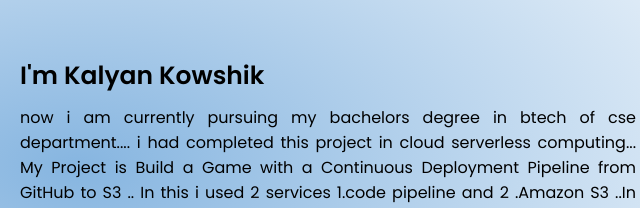
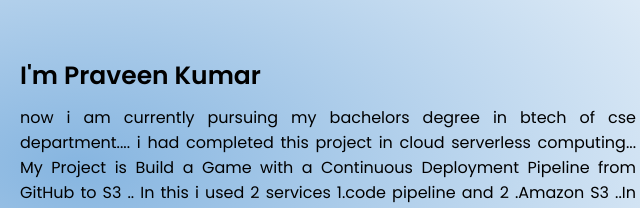
Before and after one commit to CHODAVARAPUPRAVEENKUMAR/code-pipeline-game, a plain HTML site: page index.html in a window 1280 px wide. Shown: the part 969-1177 px from the top of the page, 564-1204 px from the left. Drawn offline with nearby package versions, Linux system fonts and the light colour scheme.

Commit message:
Update index.html

```diff
--- a/index.html
+++ b/index.html
@@ -59,7 +59,7 @@
               <img src="kk.jpg" alt="Profile Image 626x626">
             </div>
             <div class="column right">
-              <div class="text">I'm Kalyan Kowshik<span class="typing-2"></span></div>
+              <div class="text">I'm Praveen Kumar<span class="typing-2"></span></div>
               <p>now i am currently pursuing my bachelors degree in btech of cse department.... i had completed this project in cloud serverless computing... My Project is Build a Game with a Continuous Deployment Pipeline from GitHub to S3 .. In this i used 2 services 1.code pipeline and 2 .Amazon S3 ..In this we will build like a emoji matching game... which we have to match 2 emojis.... in this we can see how many moves we are completed in time we can see..thats my project.... if you want the code reference... this is my github link.. click on button github ..
 
 </p>
```
